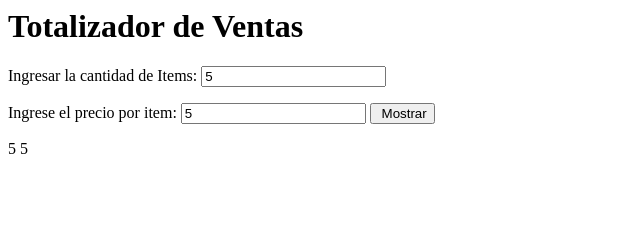
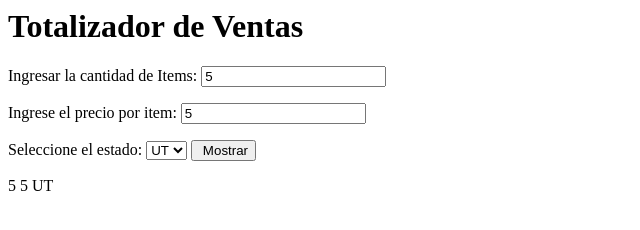
Before and after one commit to Adriana-Tarquino/TotalizadorVenta, a website built with Parcel: page index.html in a window 1280 px wide. Both pictures are taken after typing "5", "5" into the empty fields and a click on the input "Mostrar". Shown: the whole page, without its empty margins (0-640 px from the left). Built offline with nearby package versions, Linux system fonts and the light colour scheme.

Commit message:
3.Seleccionar el estado y mostrar eleccion

```diff
--- a/index.html
+++ b/index.html
@@ -7,9 +7,18 @@
       <p>    </p>
       <label for="precio_">Ingrese el precio por item:</label>
       <input type="number" id="precio" />
+
+      <p>    </p>
+      <label for = "estado_">Seleccione el estado: </label>
+      <select id = "estados">
+        <option>UT</option>
+        <option>NV</option>
+        <option>TX</option>
+        <option>AL</option>
+        <option>CA</option>
+      </select>
       <input type="submit" value=" Mostrar" />
     </form>
-
     <div id="resul"></div>
 
     <script type="module" src="./src/presenter.js"></script>
--- a/src/presenter.js
+++ b/src/presenter.js
@@ -1,12 +1,13 @@
 const cantidad_1 = document.querySelector("#cantidad");
 const precio_1 = document.querySelector("#precio");
 const div = document.querySelector("#resul");
+const estados_1 = document.querySelector("#estados");
 const form = document.querySelector("#ventas-form");
 
 form.addEventListener("submit", (event) => {
   event.preventDefault();
   const cantidad_2 = cantidad_1.value;
   const precio_2 = precio_1.value;
-  div.innerHTML = "<p>" + cantidad_2 +"&nbsp"+ precio_2 + "</p>";
-
+  const estados_2 = estados_1.value;
+  div.innerHTML = "<p>" + cantidad_2 +"&nbsp"+ precio_2 + "&nbsp" + estados_2 + "</p>";
 });
```
